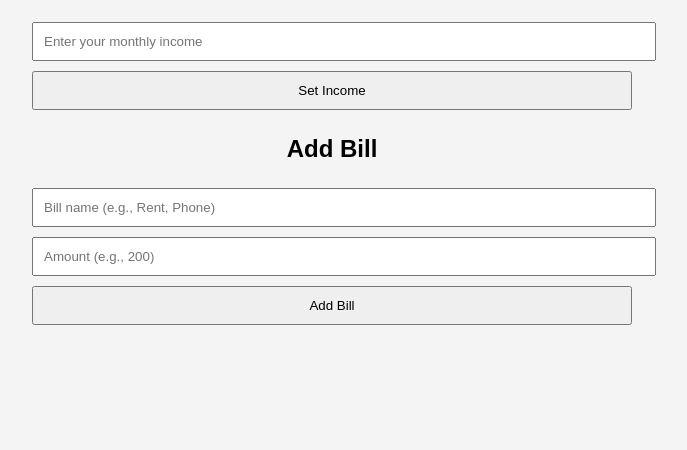
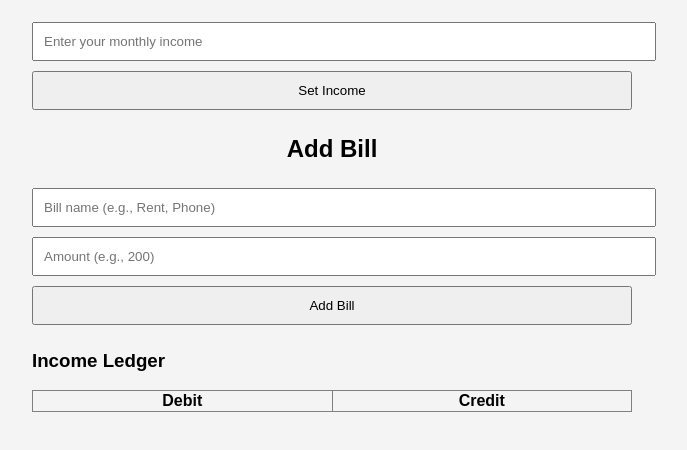
Before and after one commit to Budget-hub/Budget-tracker, a plain HTML site: page index.html in a window 1280 px wide. Shown: the part 132-582 px from the top of the page, without its empty margins (308-995 px from the left). Drawn offline with Linux system fonts and the light colour scheme.

Commit message:
Update index.html

```diff
--- a/index.html
+++ b/index.html
@@ -123,4 +123,14 @@
     }
   </script>
 </body>
+<h3>Income Ledger</h3>
+<table id="t-table" border="1" style="width:100%; border-collapse:collapse;">
+  <thead>
+    <tr>
+      <th style="width: 50%;">Debit</th>
+      <th style="width: 50%;">Credit</th>
+    </tr>
+  </thead>
+  <tbody id="t-table-body"></tbody>
+</table>
 </html>
```
